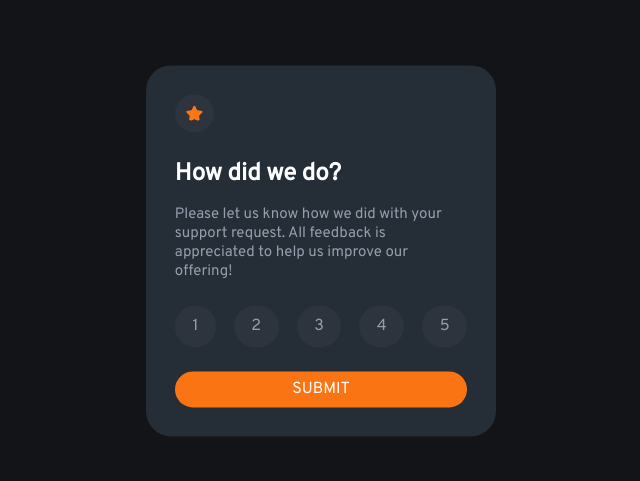
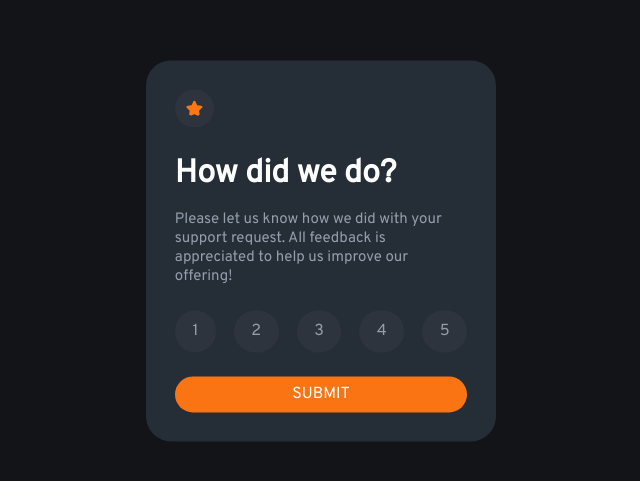
Before and after one commit to Surgetin/Interactive-rating-component, a plain HTML site: page index.html in a window 1280 px wide. Shown: the part 149-630 px from the top of the page, without its empty margins (319-959 px from the left). Drawn offline with Linux system fonts and the light colour scheme.

Commit message:
Update index.html

```diff
--- a/index.html
+++ b/index.html
@@ -20,7 +20,7 @@
     <!-- Rating state start -->
     <div class="rating-container">
       <img class="rating-img" src="./images/icon-star.svg" alt="star icon">
-      <h2 class="heading">How did we do?</h2>
+      <h1 class="heading">How did we do?</h1>
 
       <p class="rating-text">Please let us know how we did with your support request. All feedback is appreciated
       to help us improve our offering!</p>
```
